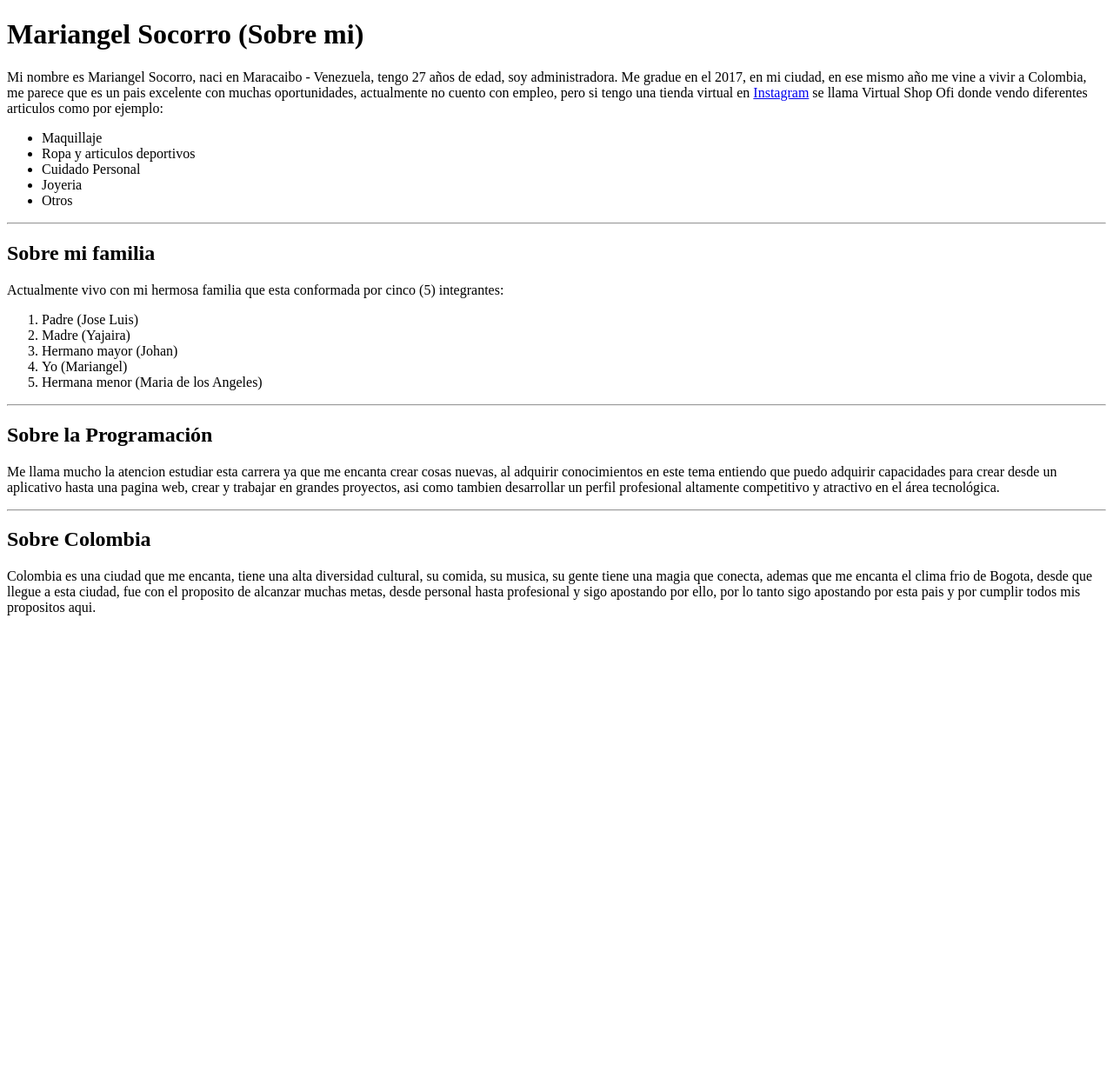
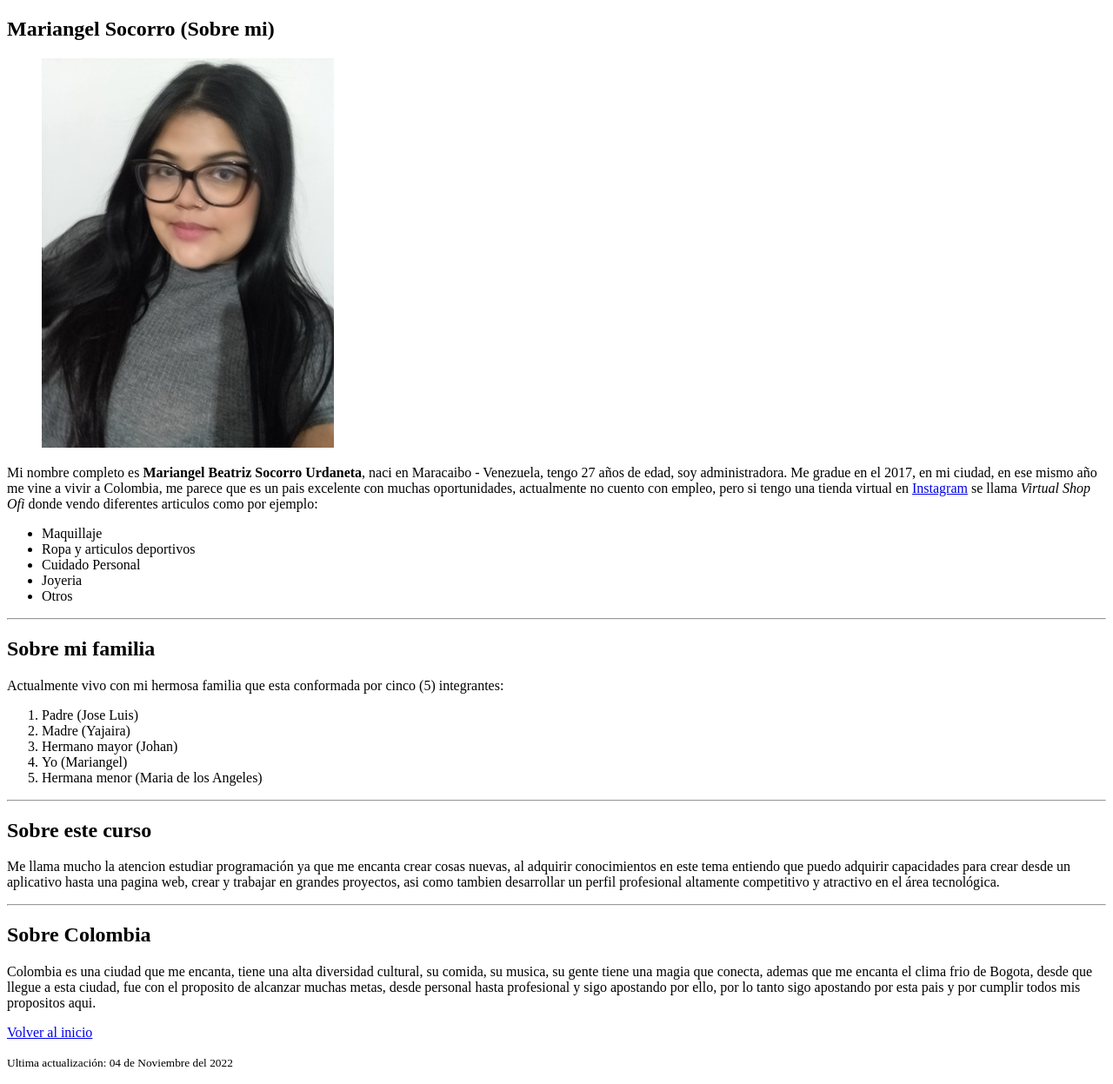
Before and after one commit to maribsu1/bit01html, a plain HTML site: page index.html in a window 1280 px wide. Shown: the whole page at 87% size. Before the commit the page ends 800 px from the top, so only its background shows below. Drawn offline with Linux system fonts and the light colour scheme.

Commit message:
se agrega ultima informacion aprendida en clases

```diff
--- a/index.html
+++ b/index.html
@@ -1,17 +1,28 @@
 <!DOCTYPE html>
 <html lang="es">
     <head>
-        <meta http-equiv="Content-Type" content="text/html;charset=UTF-8"/>
-        <meta name="viewport"content="width=device-width, initial-scale=1.0"/>
-        <title>Mariangel Socorro (Sobre mi)</title>
+        <meta charset="UTF-8" />
+        <meta http-equiv="X-UA-Compatible" content="IE=edge" />
+        <meta name="viewport" content="width=device-width, initial-scale=1.0" />
+        <link rel="icon" type="image/x-icon" href="favicon.ico"/>
+        <title>Acerca de mi</title>
     </head>
     <body>
+        <header>
+        <section id="Inicio">
         <h1>Mariangel Socorro (Sobre mi)</h1>
-        <p>Mi nombre es Mariangel Socorro, naci en Maracaibo - Venezuela, tengo 27 años de edad, soy administradora.
+        </header>
+        <figure>
+            <img src="yo.jpg" alt="foto de persona" />
+        </figure>
+        <main>
+        <p>Mi nombre completo es <strong>Mariangel Beatriz Socorro Urdaneta</strong>, naci en Maracaibo - Venezuela, tengo 27 años de edad, soy administradora.
             Me gradue en el 2017, en mi ciudad, en ese mismo año me vine a vivir a Colombia, me parece que es un pais
             excelente con muchas oportunidades, actualmente no cuento con empleo, pero si tengo una tienda virtual en
-            <a href="https://www.instagram.com/virtualshop.ofi?r=nametag">Instagram</a> se llama Virtual Shop Ofi
+            <a href="https://www.instagram.com/virtualshop.ofi?r=nametag">Instagram</a> se llama <i> Virtual Shop Ofi</i>
             donde vendo diferentes articulos como por ejemplo:</p>
+        </section>
+        </main>
      <ul>
         <li>Maquillaje</li>
         <li>Ropa y articulos deportivos</li>
@@ -30,8 +41,8 @@
          <li>Hermana menor (Maria de los Angeles)</li>
         </ol>
      <hr>
-     <h2>Sobre la Programación</h2>
-        <p>Me llama mucho la atencion estudiar esta carrera ya que me encanta crear cosas nuevas, al adquirir conocimientos
+     <h2>Sobre este curso</h2>
+        <p>Me llama mucho la atencion estudiar programación ya que me encanta crear cosas nuevas, al adquirir conocimientos
             en este tema entiendo que puedo adquirir capacidades para crear desde un aplicativo hasta una pagina web,
             crear y trabajar en grandes proyectos, asi como tambien desarrollar un perfil profesional altamente competitivo
            y atractivo en el área tecnológica.
@@ -43,7 +54,12 @@
             fue con el proposito de alcanzar muchas metas, desde personal hasta profesional y sigo apostando por ello,
             por lo tanto sigo apostando por esta pais y por cumplir todos mis propositos aqui.
         </p>
-
+        <nav>
+        <a href="#Inicio">Volver al inicio</a>
+        </nav>
+        <footer>
+            <p><small>Ultima actualización: 04 de Noviembre del 2022</small></p>
+        </footer>
     </body>
 
 </html>
```
Also changed, not shown: yo.jpg (added), 1 other file.
